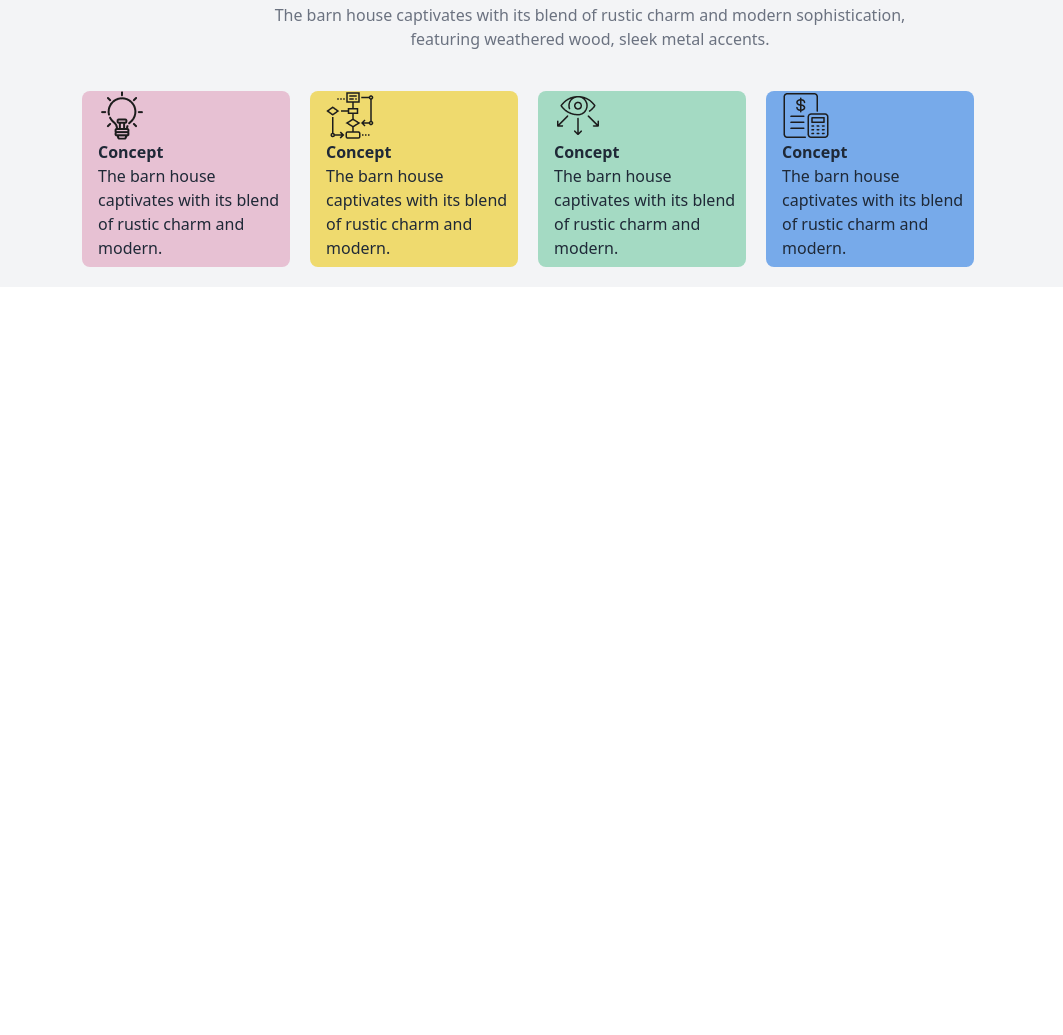
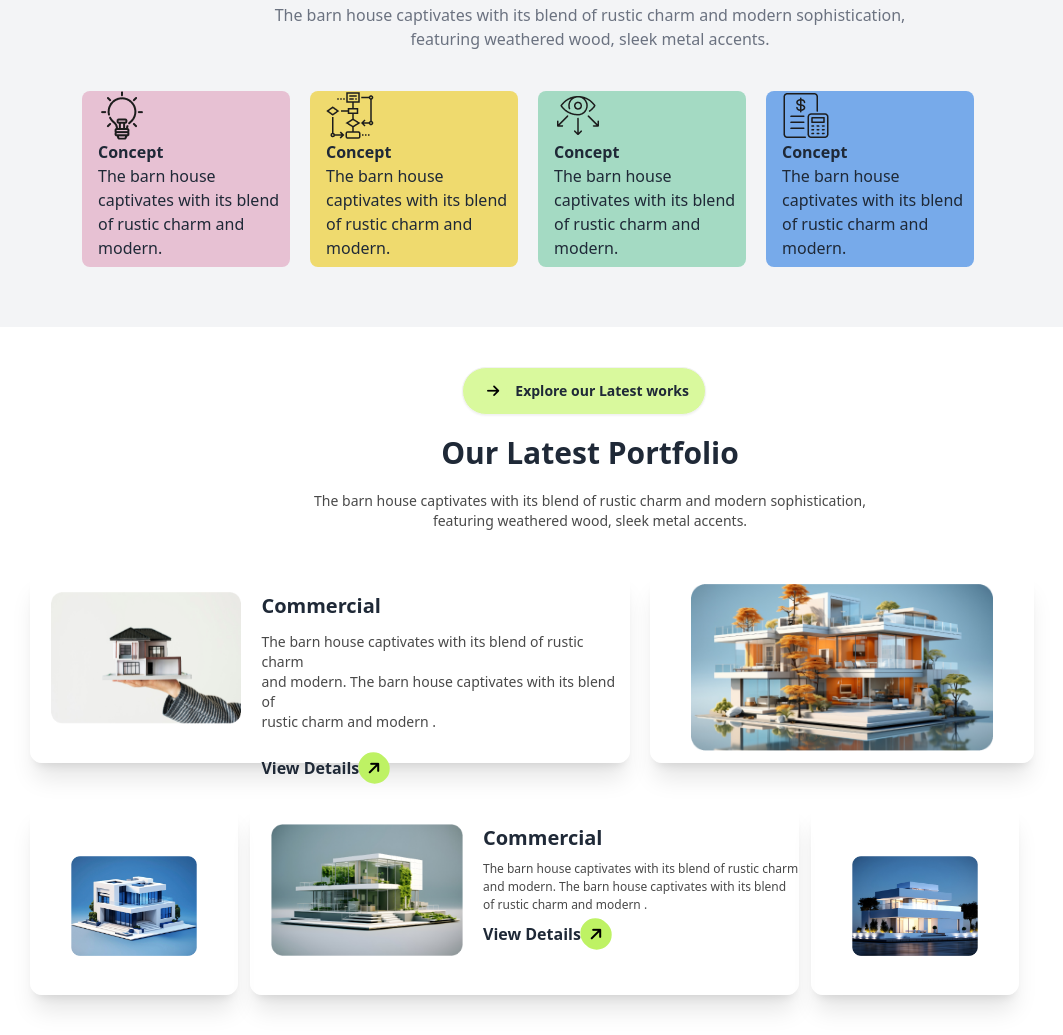
Before and after one commit to Abdullah0128/assignment-3, a plain HTML site: page index.html in a window 1280 px wide. Shown: the part 1729-2764 px from the top of the page, without its empty margins (50-1113 px from the left). Before the commit the page ends 2056 px from the top, so only its background shows below. Drawn offline with nearby package versions, Linux system fonts and the light colour scheme; a web font is replaced by a local one.

Commit message:
half half

```diff
--- a/index.html
+++ b/index.html
@@ -184,6 +184,57 @@
             </div>
           </div>
          </div>
+
+         <!-- third -->
+          <div class="bg-white mb-5">
+            <div class="text-center pt-10 mb-10">
+              <a class="btn bg-lime-200 h-3 rounded-3xl mr-3 mb-5 "><i class="fa-solid fa-arrow-right bg-lime-200 bg-auto p-2 text-black rounded-2xl"></i>Explore our Latest works</a>
+              <h1 class="font-bold text-3xl mb-5">Our Latest Portfolio</h1>
+              <p class="mb-5 text-[#494949] text-sm">The barn house captivates with its blend of rustic charm and modern sophistication,<br> featuring weathered wood, sleek metal accents.</p>
+            </div>
+            <!-- midle -->
+            <div class="lg:flex gap-5 ml-20 ">
+              <!-- left -->
+              <div class="border border-white lg:flex gap-5 w-2/4 shadow-xl rounded-xl h-48">
+                <div class="size-48 ml-5 mt-5">
+                  <img src="images/img1.png" alt="">
+                </div>
+                <div class="mt-5 h-40">
+                  <h1 class="text-xl font-bold mb-3">Commercial</h1>
+                  <p class="text-[#494949] text-sm mb-5">The barn house captivates with its blend of rustic charm <br> and modern. The barn house captivates with its blend of <br> rustic charm and modern .</p>
+                 <h1 class=" h-3 font-bold  mr-3 mb-3">View Details<i class="fa-solid fa-arrow-right -rotate-45 bg-lime-300 bg-auto p-2 text-black rounded-2xl"></i></h1>
+                </div>
+              </div>
+              <!-- right -->
+              <div class="border border-white   w-96 shadow-xl rounded-xl h-48 text-center">
+                <img src="images/img2.png"  class="size-45 px-10 pt-3" alt="">
+              </div>
+            </div>
+            <!-- bottom -->
+             <div class="lg:flex gap-3 ml-20 mt-10 mb-10">
+              <!-- left -->
+                <div class="border border-white   w-52 shadow-xl rounded-xl h-48 text-center">
+                  <img src="images/img3.png"  class="size-50 mt-10 px-10 pt-3" alt="">
+                </div>
+               <!-- middle -->
+                <div class="border border-white lg:flex gap-5 w-5/5 shadow-xl rounded-xl h-48">
+                  <div class="size-48 ml-5 mt-5">
+                    <img src="images/img4.png" alt="">
+                  </div>
+                  <div class="mt-5 h-40">
+                    <h1 class="text-xl font-bold mb-2">Commercial</h1>
+                  <p class="text-[#494949] text-[12px] mb-1">The barn house captivates with its blend of rustic charm <br> and modern. The barn house captivates with its blend <br> of  rustic charm and modern .</p>
+                   <h1 class=" h-3 font-bold  mr-3 mb-3">View Details<i class="fa-solid fa-arrow-right -rotate-45 bg-lime-300 bg-auto p-2 text-black rounded-2xl"></i></h1>
+                  </div>
+                </div>
+
+              <!-- right -->
+              <div class="border border-white   w-52 shadow-xl rounded-xl h-48 text-center">
+                <img src="images/img5.png"  class="size-50 mt-10 px-10 pt-3" alt="">
+              </div>
+             </div>
+
+          </div>
     </main>
     <footer></footer>
 
```
